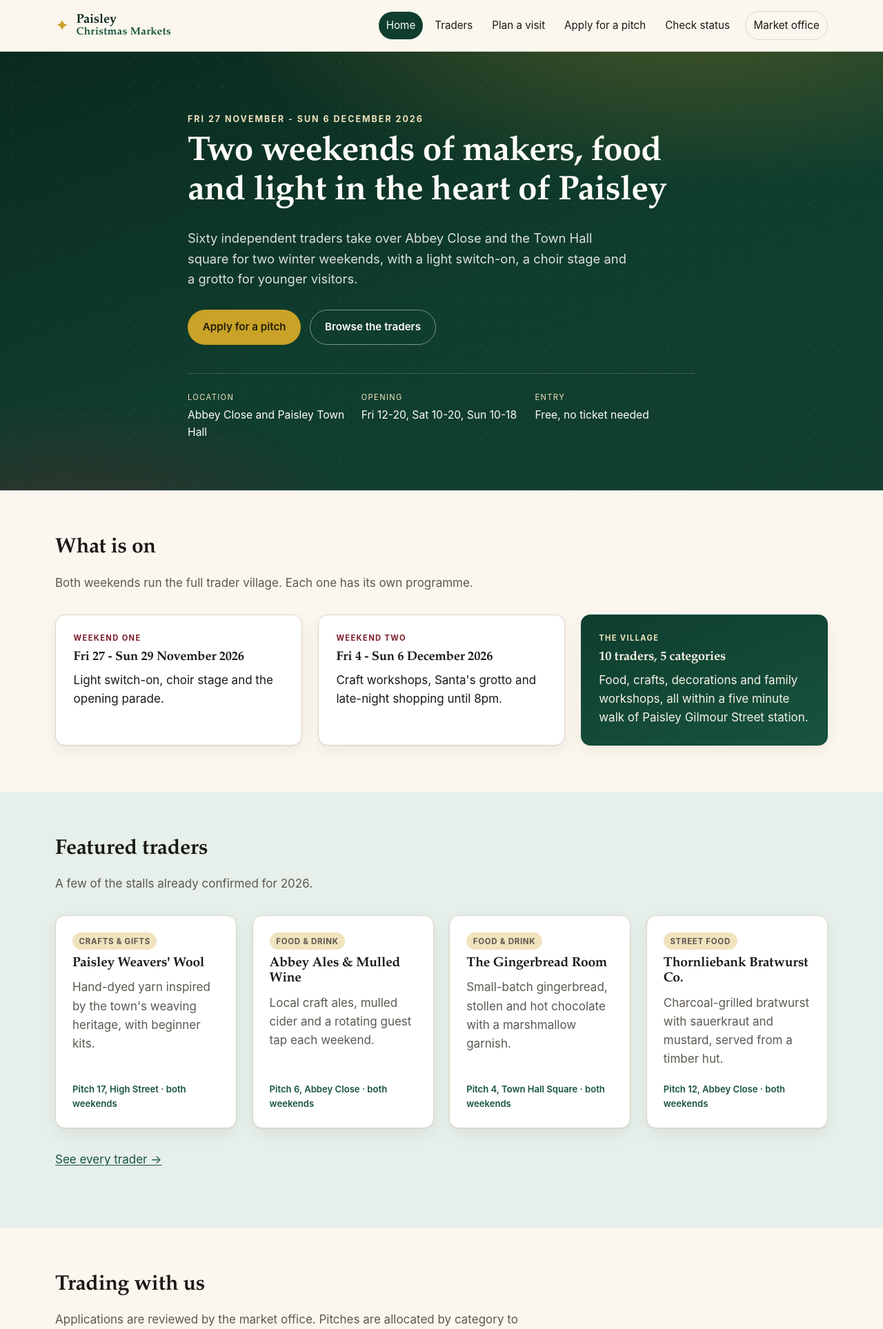
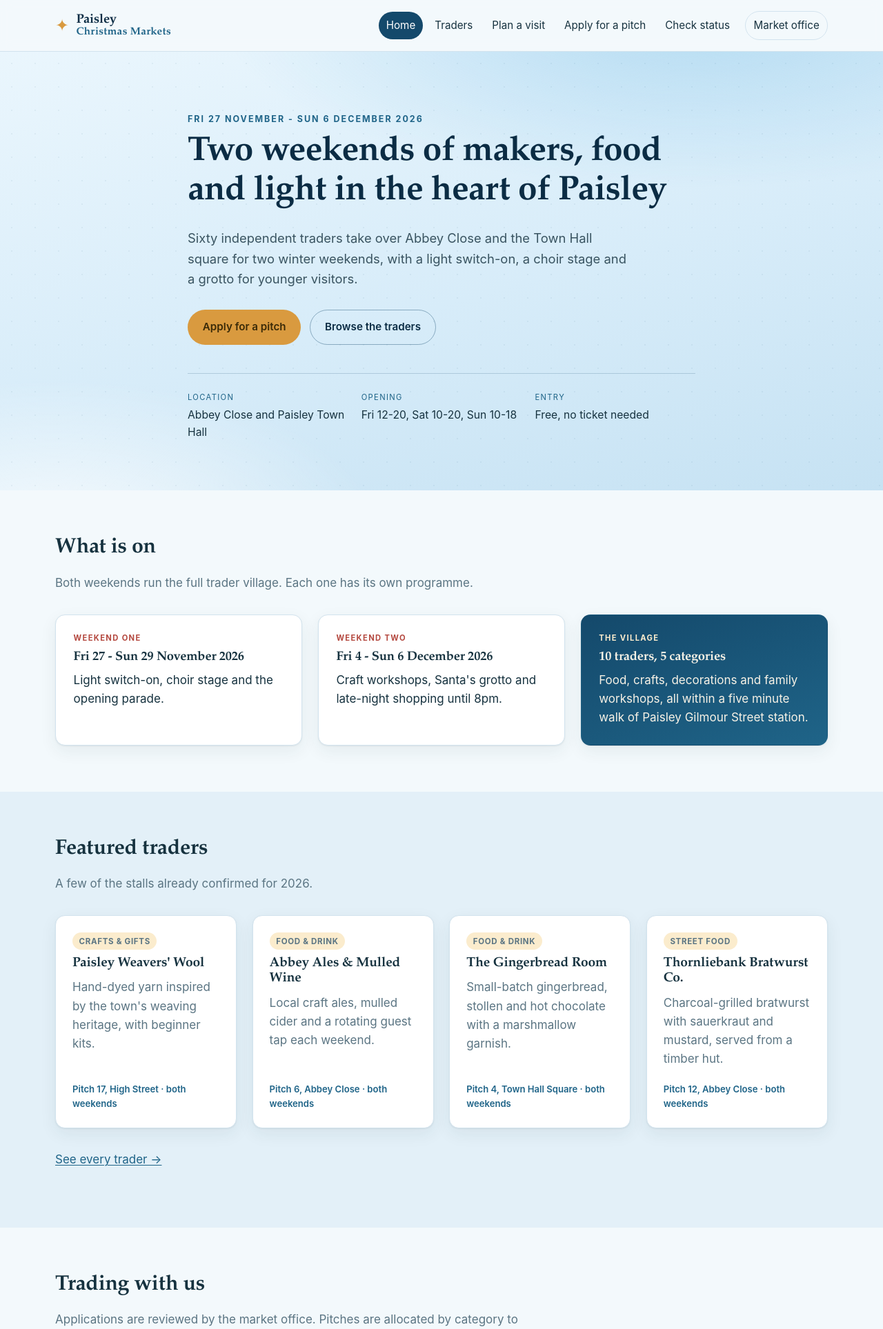
Before and after one commit to Chirikov41/-paisley-markets-cw2, a FastAPI app: page / in a window 1280 px wide. Shown: the top 1927 px of the page at 69% size. Run offline with FastAPI, Linux system fonts and the light colour scheme; data comes from the database, SQL or seed files in the repository; data that the repository does not hold is empty.

Commit message:
Switch the interface to a light-blue palette

```diff
--- a/app/static/css/site.css
+++ b/app/static/css/site.css
@@ -1,22 +1,22 @@
 /* Paisley Christmas Markets - proof of concept stylesheet
-   Palette: deep pine green, brass gold, warm cream, berry accent. */
+   Palette: light sky blue with a sand accent on a cool white ground. */
 
 :root {
-  --green-900: #0a2a1f;
-  --green-800: #0f3d2e;
-  --green-700: #17543f;
-  --green-100: #e6efe9;
-  --gold: #c9a227;
-  --gold-soft: #f0e3bd;
-  --berry: #7b1e2b;
-  --berry-soft: #f7e6e8;
-  --cream: #fbf7ef;
+  --blue-900: #0b2c44;
+  --blue-800: #14496b;
+  --blue-700: #1f6488;
+  --blue-100: #e3f0f8;
+  --sand: #d99a3f;
+  --sand-soft: #fbeccd;
+  --coral: #b4483f;
+  --coral-soft: #f9e6e3;
+  --mist: #f3f9fc;
   --paper: #ffffff;
-  --ink: #1b1916;
-  --muted: #5d5851;
-  --line: #ded5c6;
+  --ink: #16323f;
+  --muted: #5b7583;
+  --line: #d2e3ee;
   --radius: 14px;
-  --shadow: 0 1px 2px rgba(27, 25, 22, .06), 0 8px 24px rgba(27, 25, 22, .06);
+  --shadow: 0 1px 2px rgba(22, 50, 63, .07), 0 8px 24px rgba(22, 50, 63, .07);
   --serif: "Iowan Old Style", "Palatino Linotype", Palatino, Georgia, "Times New Roman", serif;
   --sans: -apple-system, BlinkMacSystemFont, "Segoe UI", Roboto, "Helvetica Neue", Arial, sans-serif;
 }
@@ -27,7 +27,7 @@ html { -webkit-text-size-adjust: 100%; scroll-behavior: smooth; }
 
 body {
   margin: 0;
-  background: var(--cream);
+  background: var(--mist);
   color: var(--ink);
   font-family: var(--sans);
   font-size: 17px;
@@ -46,8 +46,8 @@ h2 { font-size: clamp(1.4rem, 2.6vw, 1.9rem); margin: 0 0 .6em; }
 h3 { font-size: 1.15rem; margin: 0 0 .4em; }
 
 p { margin: 0 0 1em; }
-a { color: var(--green-700); text-decoration-thickness: 1px; text-underline-offset: 2px; }
-a:hover { color: var(--berry); }
+a { color: var(--blue-700); text-decoration-thickness: 1px; text-underline-offset: 2px; }
+a:hover { color: var(--coral); }
 
 img { max-width: 100%; }
 
@@ -61,17 +61,17 @@ img { max-width: 100%; }
 
 .skip-link {
   position: absolute; left: 1rem; top: -3rem; z-index: 100;
-  background: var(--green-800); color: #fff; padding: .6rem 1rem; border-radius: 8px;
+  background: var(--blue-800); color: #fff; padding: .6rem 1rem; border-radius: 8px;
 }
 .skip-link:focus { top: 1rem; }
 
-:focus-visible { outline: 3px solid var(--gold); outline-offset: 3px; }
+:focus-visible { outline: 3px solid var(--sand); outline-offset: 3px; }
 
 /* ---------- header ---------- */
 
 .site-header {
   position: sticky; top: 0; z-index: 40;
-  background: rgba(251, 247, 239, .94);
+  background: rgba(243, 249, 252, .92);
   backdrop-filter: blur(8px);
   border-bottom: 1px solid var(--line);
 }
@@ -81,58 +81,58 @@ img { max-width: 100%; }
   gap: 1.5rem; min-height: 74px; flex-wrap: wrap;
 }
 
-.brand { display: inline-flex; align-items: center; gap: .65rem; text-decoration: none; color: var(--green-900); }
-.brand-mark { color: var(--gold); font-size: 1.5rem; line-height: 1; }
+.brand { display: inline-flex; align-items: center; gap: .65rem; text-decoration: none; color: var(--blue-900); }
+.brand-mark { color: var(--sand); font-size: 1.5rem; line-height: 1; }
 .brand-text { font-size: 1.15rem; display: flex; flex-direction: column; line-height: 1.1; }
-.brand-text strong { font-weight: 600; color: var(--green-700); font-size: .95rem; letter-spacing: .02em; }
+.brand-text strong { font-weight: 600; color: var(--blue-700); font-size: .95rem; letter-spacing: .02em; }
 
 .site-nav { display: flex; align-items: center; gap: .35rem; flex-wrap: wrap; }
 .site-nav a {
   color: var(--ink); text-decoration: none; font-size: .95rem;
   padding: .5rem .7rem; border-radius: 999px;
 }
-.site-nav a:hover { background: var(--green-100); color: var(--green-900); }
-.site-nav a.is-active { background: var(--green-800); color: #fff; }
+.site-nav a:hover { background: var(--blue-100); color: var(--blue-900); }
+.site-nav a.is-active { background: var(--blue-800); color: #fff; }
 .site-nav .nav-office { border: 1px solid var(--line); margin-left: .35rem; }
-.site-nav .nav-office:hover { border-color: var(--green-700); }
+.site-nav .nav-office:hover { border-color: var(--blue-700); }
 
 /* ---------- hero ---------- */
 
 .hero {
   position: relative; overflow: hidden;
   background:
-    radial-gradient(1100px 420px at 78% -10%, rgba(201, 162, 39, .30), transparent 62%),
-    radial-gradient(700px 340px at 8% 110%, rgba(123, 30, 43, .35), transparent 60%),
-    linear-gradient(160deg, var(--green-900), var(--green-800) 55%, #123f30);
-  color: #f6f1e6;
+    radial-gradient(1100px 420px at 78% -10%, rgba(120, 190, 230, .45), transparent 62%),
+    radial-gradient(760px 360px at 6% 110%, rgba(255, 255, 255, .80), transparent 62%),
+    linear-gradient(165deg, #eaf6fd, #d7ecf9 55%, #c6e2f3);
+  color: var(--blue-900);
   padding: 5.5rem 0 4.5rem;
 }
 
 .hero::after {
   content: ""; position: absolute; inset: 0; pointer-events: none; opacity: .5;
-  background-image: radial-gradient(rgba(255, 255, 255, .16) 1px, transparent 1px);
+  background-image: radial-gradient(rgba(20, 73, 107, .12) 1px, transparent 1px);
   background-size: 34px 34px;
 }
 
 .hero-inner { position: relative; z-index: 1; max-width: 46rem; }
-.hero h1 { color: #fffdf7; margin-top: .6rem; text-wrap: balance; }
-.hero .lede { font-size: 1.15rem; color: rgba(255, 253, 247, .86); max-width: 40rem; }
+.hero h1 { color: var(--blue-900); margin-top: .6rem; text-wrap: balance; }
+.hero .lede { font-size: 1.15rem; color: rgba(22, 50, 63, .82); max-width: 40rem; }
 
 .eyebrow {
   text-transform: uppercase; letter-spacing: .16em; font-size: .78rem;
-  font-weight: 700; color: var(--gold); margin: 0;
+  font-weight: 700; color: var(--sand); margin: 0;
 }
-.hero .eyebrow { color: var(--gold-soft); }
+.hero .eyebrow { color: var(--blue-700); }
 
 .hero-actions { display: flex; gap: .8rem; flex-wrap: wrap; margin: 1.8rem 0 2.6rem; }
 
 .hero-facts {
   display: grid; grid-template-columns: repeat(auto-fit, minmax(200px, 1fr));
   gap: 1.2rem; margin: 0; padding-top: 1.6rem;
-  border-top: 1px solid rgba(255, 255, 255, .18);
+  border-top: 1px solid rgba(20, 73, 107, .20);
 }
-.hero-facts dt { text-transform: uppercase; letter-spacing: .12em; font-size: .7rem; color: var(--gold-soft); }
-.hero-facts dd { margin: .2rem 0 0; font-size: .98rem; color: #fffdf7; }
+.hero-facts dt { text-transform: uppercase; letter-spacing: .12em; font-size: .7rem; color: var(--blue-700); }
+.hero-facts dd { margin: .2rem 0 0; font-size: .98rem; color: var(--ink); }
 
 /* ---------- buttons ---------- */
 
@@ -143,36 +143,38 @@ img { max-width: 100%; }
   cursor: pointer; transition: transform .12s ease, background .15s ease, color .15s ease;
 }
 .button:hover { transform: translateY(-1px); }
-.button--primary { background: var(--gold); color: #231d09; }
-.button--primary:hover { background: #d9b33d; color: #231d09; }
-.button--ghost { border-color: rgba(27, 25, 22, .25); color: var(--ink); background: transparent; }
-.button--ghost:hover { background: rgba(27, 25, 22, .06); color: var(--ink); }
-.hero .button--ghost, .admin-head .button--ghost { border-color: rgba(255, 255, 255, .45); color: #fffdf7; }
-.hero .button--ghost:hover, .admin-head .button--ghost:hover { background: rgba(255, 255, 255, .12); color: #fff; }
-.button--light { background: var(--cream); color: var(--green-900); }
-.button--light:hover { background: #fff; color: var(--green-900); }
-.button--danger { background: var(--berry); color: #fff; }
-.button--danger:hover { background: #97293a; color: #fff; }
+.button--primary { background: var(--sand); color: #3a2a08; }
+.button--primary:hover { background: #e3ab52; color: #3a2a08; }
+.button--ghost { border-color: rgba(22, 50, 63, .28); color: var(--ink); background: transparent; }
+.button--ghost:hover { background: rgba(22, 50, 63, .07); color: var(--ink); }
+.admin-head .button--ghost { border-color: rgba(255, 255, 255, .45); color: #fffdf7; }
+.hero .button--ghost { border-color: rgba(20, 73, 107, .40); color: var(--blue-900); }
+.admin-head .button--ghost:hover { background: rgba(255, 255, 255, .12); color: #fff; }
+.hero .button--ghost:hover { background: rgba(20, 73, 107, .10); color: var(--blue-900); }
+.button--light { background: var(--mist); color: var(--blue-900); }
+.button--light:hover { background: #fff; color: var(--blue-900); }
+.button--danger { background: var(--coral); color: #fff; }
+.button--danger:hover { background: #9c3a33; color: #fff; }
 .button--small { padding: .4rem .85rem; font-size: .85rem; }
 .button--wide { width: 100%; }
 
 /* ---------- sections ---------- */
 
 .section { padding: 4.2rem 0; }
-.section--tint { background: var(--green-100); }
+.section--tint { background: var(--blue-100); }
 .section-head { max-width: 44rem; margin-bottom: 2rem; }
 .section-head p { color: var(--muted); margin: 0; }
 .section-link { margin-top: 2rem; }
 
 .page-head {
-  background: linear-gradient(180deg, var(--green-100), var(--cream));
+  background: linear-gradient(180deg, var(--blue-100), var(--mist));
   padding: 3.4rem 0 2.6rem; border-bottom: 1px solid var(--line);
 }
 .page-head .lede { color: var(--muted); max-width: 46rem; margin-bottom: 0; }
-.page-head--success { background: linear-gradient(180deg, #efe6c9, var(--cream)); }
+.page-head--success { background: linear-gradient(180deg, #efe6c9, var(--mist)); }
 .page-head .reference {
   display: inline-block; margin-top: 1rem; padding: .55rem 1rem;
-  background: #fff; border: 1px dashed var(--gold); border-radius: 10px; font-size: 1.05rem;
+  background: #fff; border: 1px dashed var(--sand); border-radius: 10px; font-size: 1.05rem;
 }
 
 .card-grid { display: grid; gap: 1.4rem; }
@@ -184,9 +186,9 @@ img { max-width: 100%; }
 }
 .card h3 { margin-bottom: .5rem; }
 .card p:last-child { margin-bottom: 0; }
-.card-kicker { text-transform: uppercase; letter-spacing: .12em; font-size: .7rem; font-weight: 700; color: var(--berry); margin: 0 0 .5rem; }
-.card--accent { background: linear-gradient(160deg, var(--green-800), var(--green-700)); color: #f7f2e6; border-color: transparent; }
-.card--accent .card-kicker { color: var(--gold-soft); }
+.card-kicker { text-transform: uppercase; letter-spacing: .12em; font-size: .7rem; font-weight: 700; color: var(--coral); margin: 0 0 .5rem; }
+.card--accent { background: linear-gradient(160deg, var(--blue-800), var(--blue-700)); color: #f7f2e6; border-color: transparent; }
+.card--accent .card-kicker { color: var(--sand-soft); }
 
 .trader-card {
   background: var(--paper); border: 1px solid var(--line); border-radius: var(--radius);
@@ -194,11 +196,11 @@ img { max-width: 100%; }
 }
 .trader-card h2, .trader-card h3 { font-size: 1.2rem; margin: .2rem 0 .3rem; }
 .trader-card p { margin: 0; color: var(--muted); }
-.trader-card .trader-meta { margin-top: auto; padding-top: .9rem; font-size: .82rem; color: var(--green-700); font-weight: 600; }
+.trader-card .trader-meta { margin-top: auto; padding-top: .9rem; font-size: .82rem; color: var(--blue-700); font-weight: 600; }
 
 .badge {
   align-self: flex-start; margin: 0; padding: .2rem .6rem; border-radius: 999px;
-  background: var(--gold-soft); color: #4a3a08; font-size: .72rem;
+  background: var(--sand-soft); color: #4a3410; font-size: .72rem;
   font-weight: 700; letter-spacing: .06em; text-transform: uppercase;
 }
 
```
Also changed, not shown: other parts of app/static/css/site.css (+24 -24 lines), app/templates/base.html (line endings or trailing spaces).
